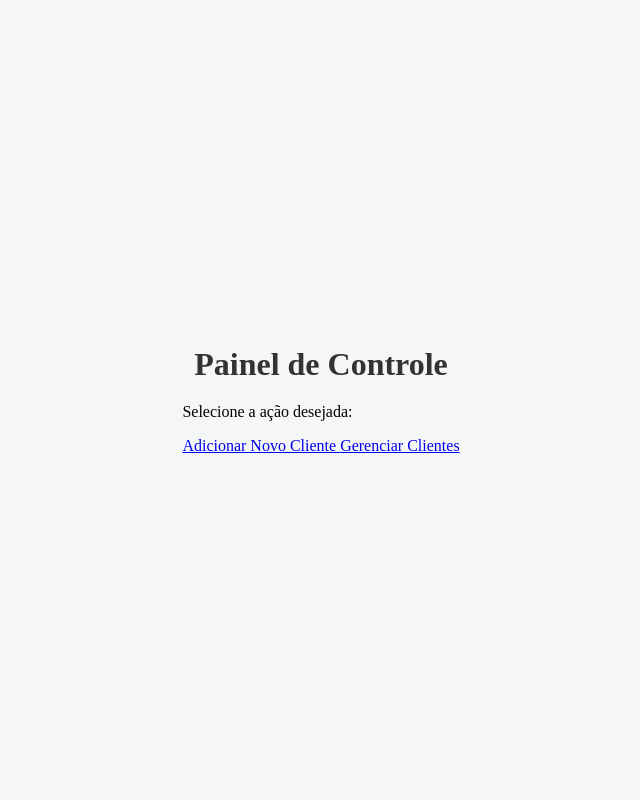
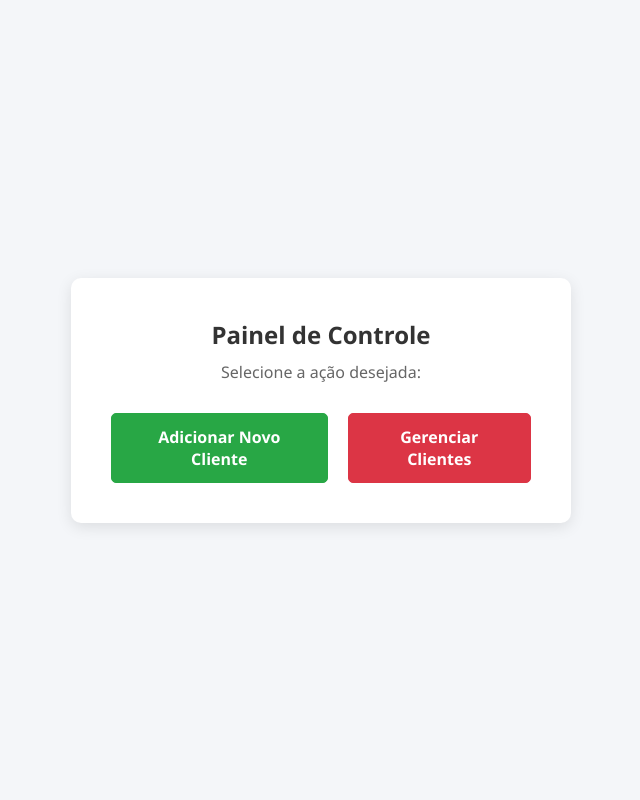
Before and after one commit to oLucaas/integracaoWeb, a Flask app: page / in a window 1280 px wide. Shown: the whole page, without its empty margins (319-959 px from the left). Run offline with Flask 3, Linux system fonts and the light colour scheme.

Commit message:
Update style.css

```diff
--- a/integracaoBDNT/static/style.css
+++ b/integracaoBDNT/static/style.css
@@ -53,3 +53,89 @@ button{
 button:hover{
     background-color: #218838;
 }
+* {
+    margin: 0;
+    padding: 0;
+    box-sizing: border-box;
+    font-family: 'Segoe UI', Tahoma, Geneva, Verdana, sans-serif;
+}
+
+body {
+    background-color: #f4f6f9;
+    display: flex;
+    justify-content: center;
+    align-items: center;
+    height: 100vh;
+}
+
+.container {
+    background-color: #ffffff;
+    padding: 40px;
+    border-radius: 10px;
+    box-shadow: 0 4px 15px rgba(0, 0, 0, 0.1);
+    text-align: center;
+    max-width: 500px;
+    width: 100%;
+}
+
+h1 {
+    color: #333333;
+    margin-bottom: 10px;
+    font-size: 24px;
+}
+
+p {
+    color: #666666;
+    margin-bottom: 30px;
+    font-size: 16px;
+}
+
+.button-group {
+    display: flex;
+    flex-direction: row;
+    justify-content: center;
+    gap: 20px;
+    margin-top: 20px;
+}
+
+
+.btn {
+    padding: 12px 24px;
+    text-decoration: none;
+    border-radius: 5px;
+    font-weight: bold;
+    display: inline-flex;
+    align-items: center;
+    justify-content: center;
+    transition: background-color 0.2s;
+}
+
+/* Botão Verde para Adicionar */
+.btn-add {
+    background-color: #28a745;
+    color: white;
+    border: 1px solid #28a745;
+}
+
+.btn-add:hover {
+    background-color: #218838;
+}
+
+/* Botão Vermelho para Remover */
+.btn-remove {
+    background-color: #dc3545;
+    color: white;
+    border: 1px solid #dc3545;
+}
+
+.btn-remove:hover {
+    background-color: #c82333;
+}
+
+.btn:active {
+    transform: scale(0.98);
+}
+
+.icon {
+    margin-right: 8px;
+}
```
